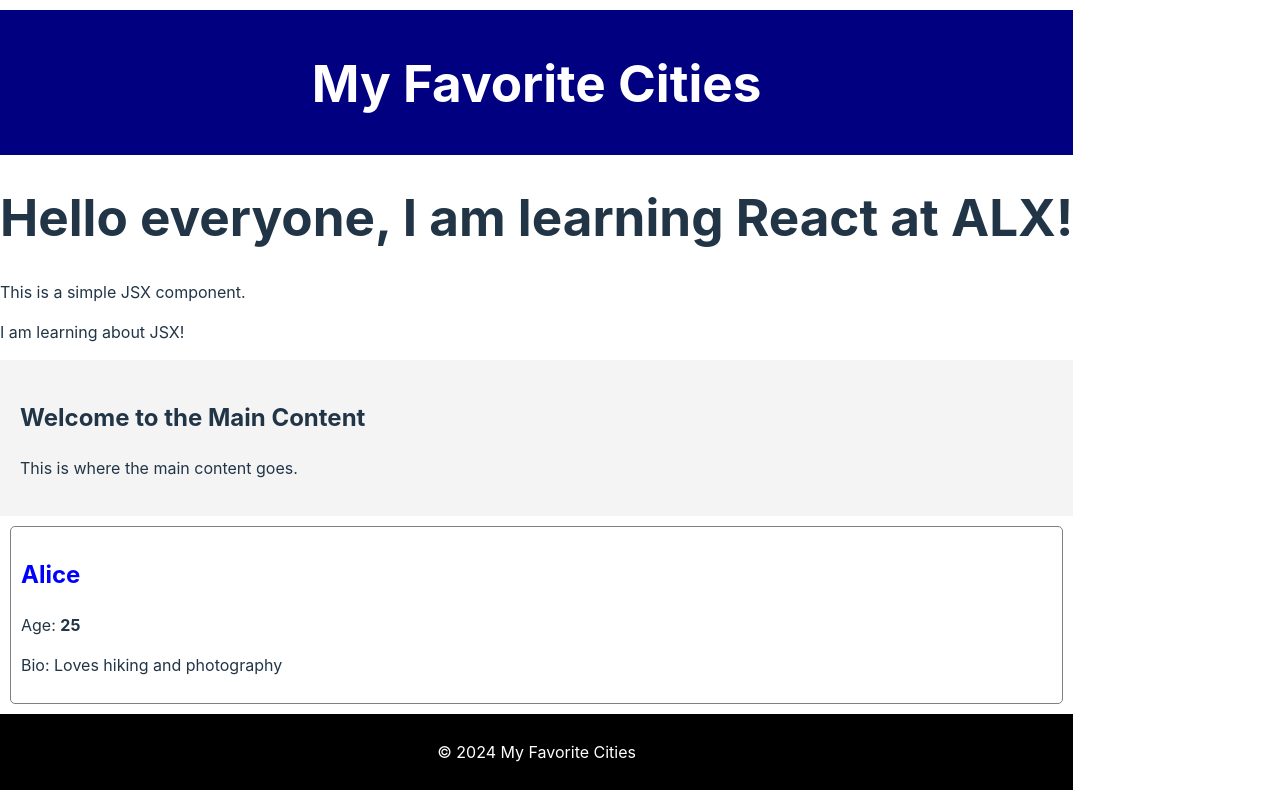
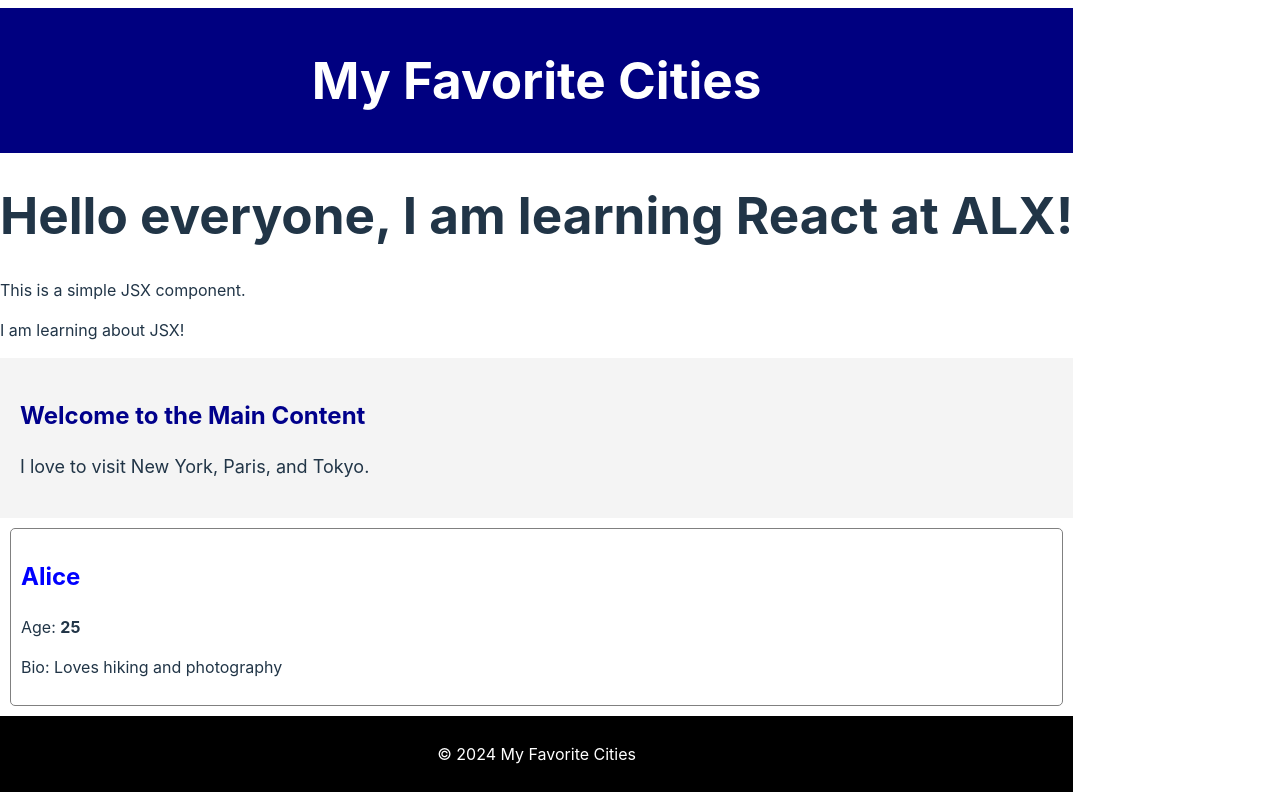
Before and after one commit to MohamedNasser24/alx-fe-reactjs, a React (Vite) app in the folder alx-react-app-new/: page / in a window 1280 px wide. Built offline with nearby package versions, Linux system fonts and the light colour scheme.

Commit message:
git commit

```diff
--- a/alx-react-app-new/src/components/MainContent.jsx
+++ b/alx-react-app-new/src/components/MainContent.jsx
@@ -3,8 +3,8 @@ import React from 'react';
 function MainContent() {
   return (
     <main style={{ padding: '20px', backgroundColor: '#f4f4f4' }}>
-      <h2>Welcome to the Main Content</h2>
-      <p>This is where the main content goes.</p>
+      <h2 style={{ color: 'darkblue', fontSize: '24px' }}>Welcome to the Main Content</h2>
+      <p style={{ fontSize: '18px' }}>I love to visit New York, Paris, and Tokyo.</p>
     </main>
   );
 }
```
